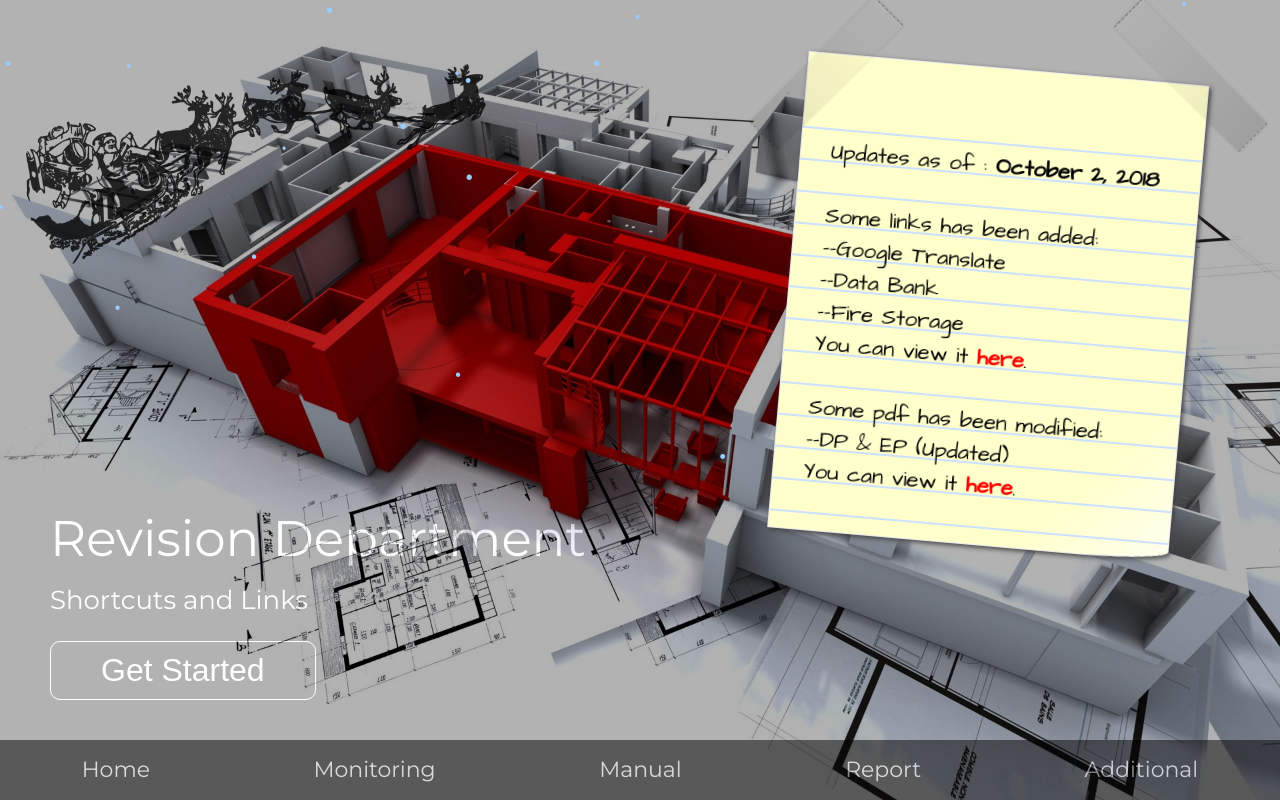
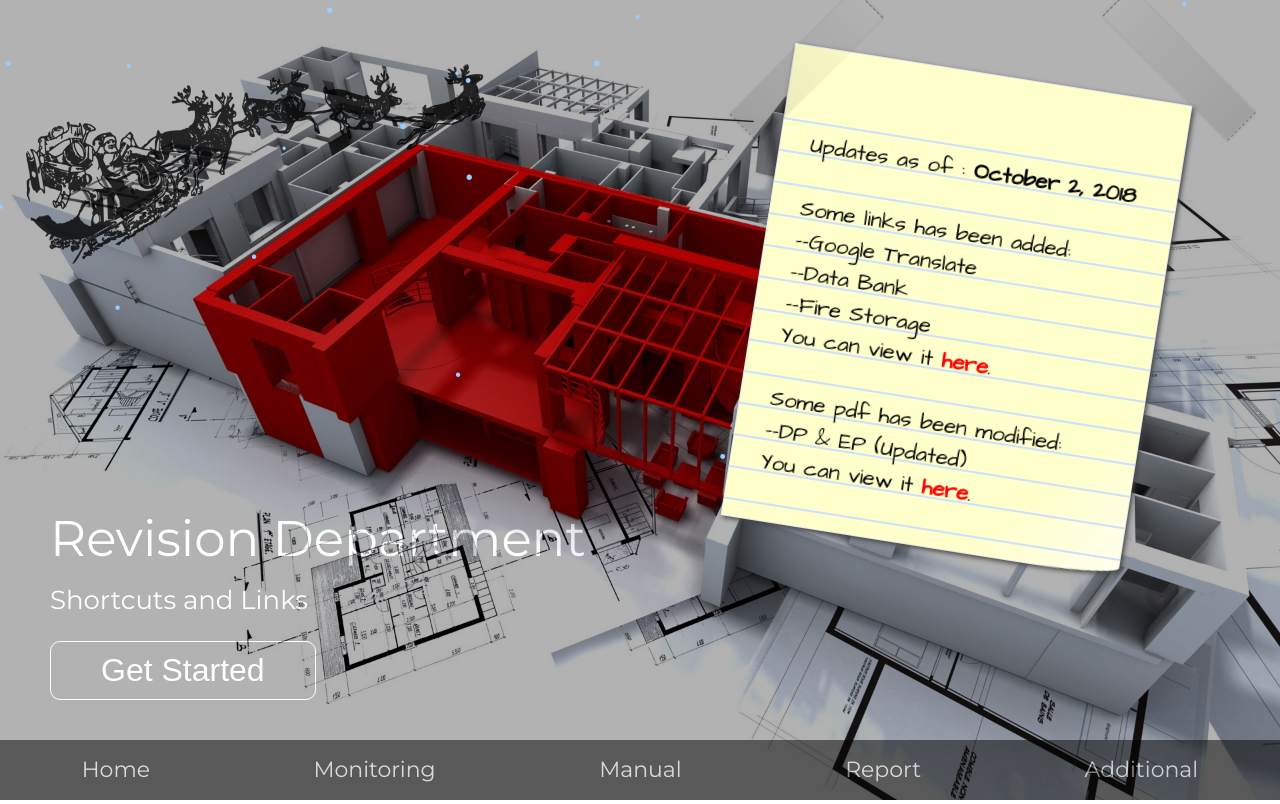
Before and after one commit to msforbes09/support-source-code, a PHP site: page / in a window 1280 px wide. Shown: the top 804 px of the page. Run offline with PHP 8.4, Linux system fonts and the light colour scheme.

Commit message:
little visualization

```diff
--- a/indexTools/main.css
+++ b/indexTools/main.css
@@ -26,7 +26,6 @@ body{
     background-position: right;
     background-size: auto 100%;
     display: flex;
-
 }
 .snowman{
     max-height: 25vh;
--- a/indexTools/post-it.css
+++ b/indexTools/post-it.css
@@ -1,7 +1,7 @@
 .post-it{
     position: absolute;
-    right: 90px;
-    top: 50px;
+    right: 120px;
+    top: 40px;
     width: 400px;
     z-index: 2;
     background: #ffffcc; /* Old browsers */
@@ -16,7 +16,7 @@
     border-bottom-right-radius: 100px 10px;
     box-shadow: 2px 2px 5px 0 #444444;
     padding: 50px 0 10px 0;
-    transform: rotate(5deg);
+    transform: rotate(9deg);
     transform-origin: 0%
 }
 .tape{
@@ -35,13 +35,13 @@
     top: 0;
 }
 .tape1{
-    transform: rotate(40deg);
+    transform: rotate(36deg);
     right: -70px;
-    top: -30px;
+    top: -60px;
 }
 .tape2{
-    transform: rotate(130deg);
-    left: -70px;
+    transform: rotate(126deg);
+    left: -75px;
 }
 .post-it p{
     font-family:'Architects Daughter';
```
